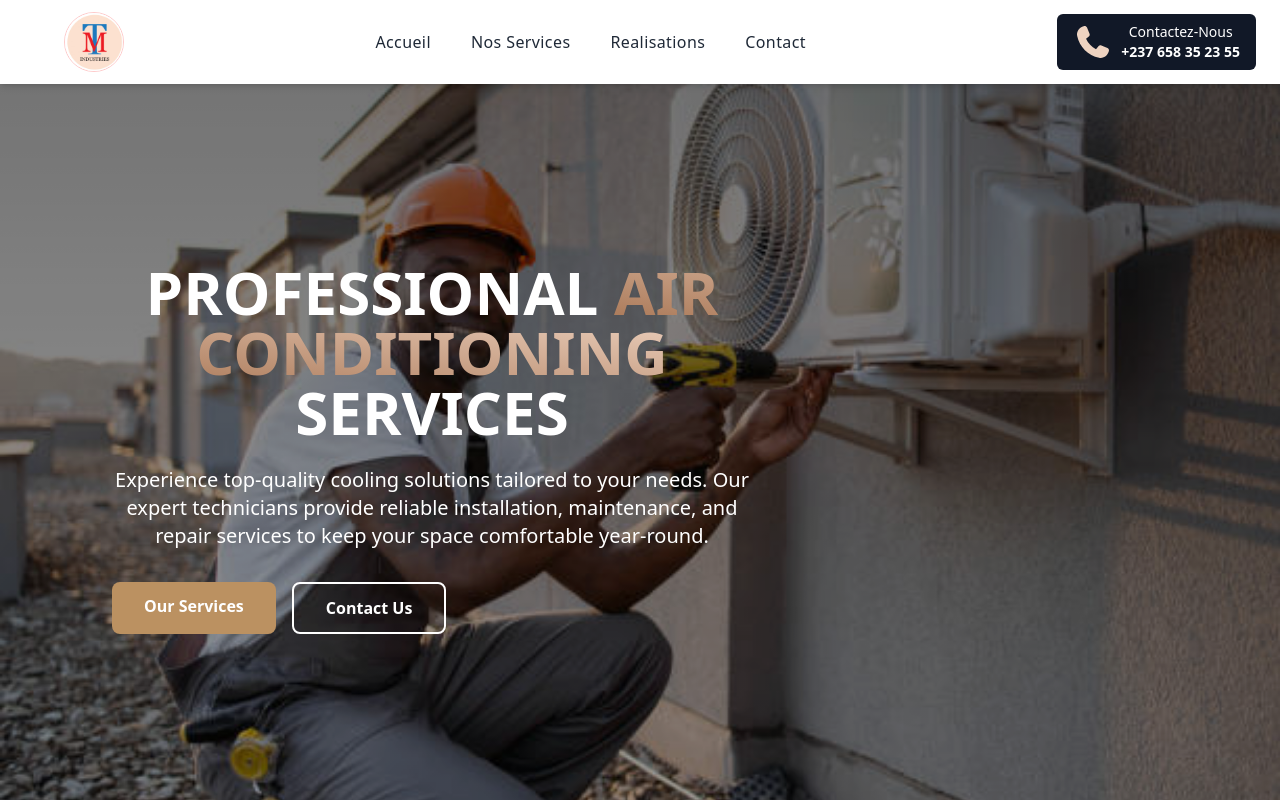
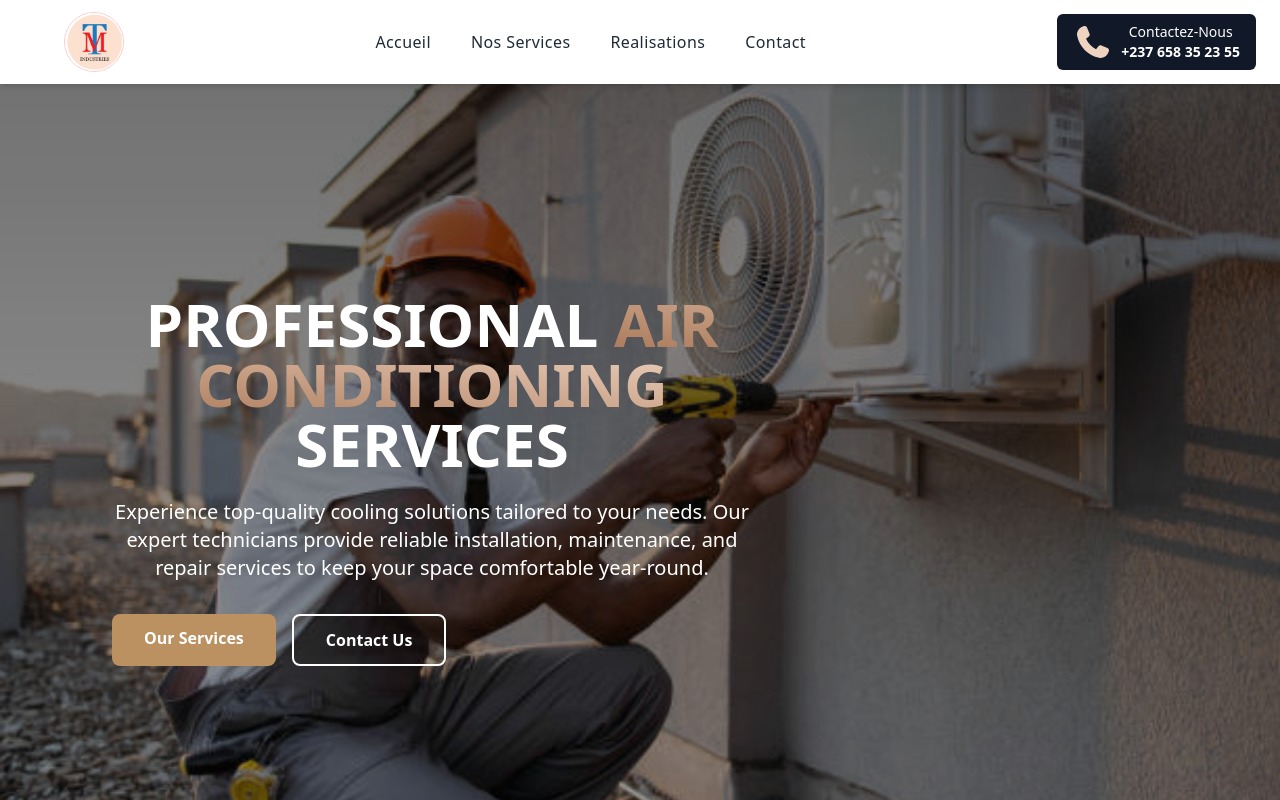
Before and after one commit to Ulrichmike/TMIndustries, a React (Vite) app: page / in a window 1280 px wide. Shown: the top 800 px of the page. Built offline with nearby package versions, Linux system fonts and the light colour scheme.

Commit message:
changement

```diff
--- a/src/components/Hero.tsx
+++ b/src/components/Hero.tsx
@@ -5,7 +5,7 @@ import backgroundImage2 from "./../assets/picture2.jpg";
 export default function Hero() {
   return (
     <div
-      className="hero relative mt-12 flex items-center h-screen bg-cover bg-center bg-no-repeat"
+      className="hero relative mt-20 flex items-center h-screen bg-cover bg-center bg-no-repeat"
       style={{
         backgroundImage: `linear-gradient(rgba(0, 0, 0, 0.5), rgba(0, 0, 0, 0.3)), url(${backgroundImage2})`,
       }}
--- a/src/components/sectors.tsx
+++ b/src/components/sectors.tsx
@@ -0,0 +1,9 @@
+export default function Sector() {
+  //states
+
+  //variables
+
+  //functions//
+
+  return <></>;
+}
--- a/src/pages/Home.tsx
+++ b/src/pages/Home.tsx
@@ -156,7 +156,7 @@ export default function Home() {
         </div>
       </section>
       {/* Services Section */}
-      <section className="py-16 md:py-24 bg-gray-50">
+      <section className="py-12 md:py-24 bg-gray-50">
         <div className="container mx-auto px-4 sm:px-6 lg:px-8">
           <div className="text-center mb-12 md:mb-16">
             <div className="flex justify-center">
```
